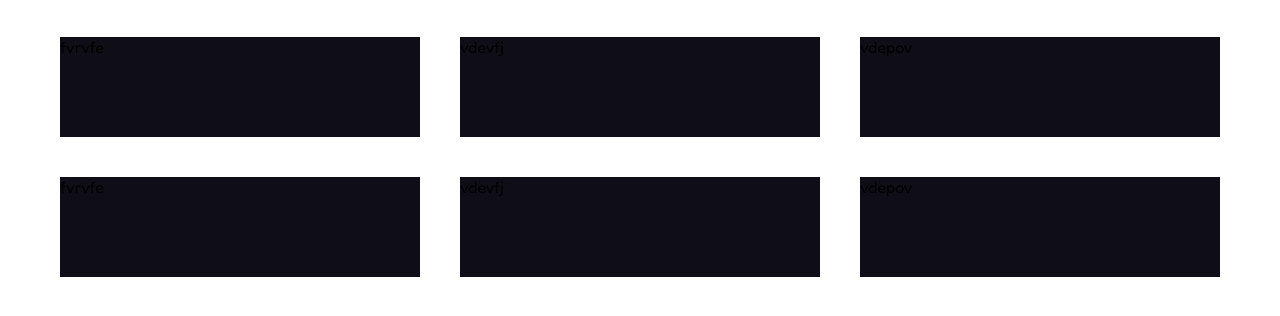
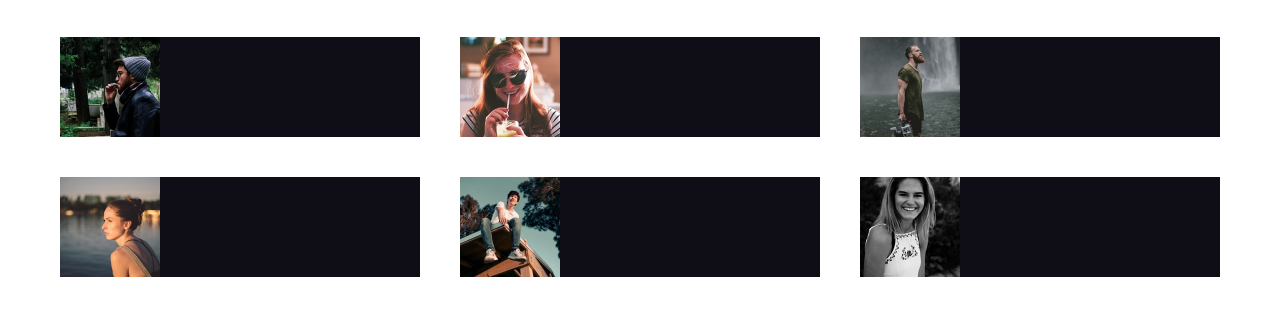
Before and after one commit to EnricoValente/html-css-float-cards, a plain HTML site: page index.html in a window 1280 px wide. Shown: the part 132-448 px from the top of the page. Drawn offline with Linux system fonts and the light colour scheme.

Commit message:
Aggiunta float immagini

```diff
--- a/css/style.css
+++ b/css/style.css
@@ -54,3 +54,9 @@ h1{
     height: 100px;
     margin-top: 40px;
 }
+
+img{
+    float: left;
+    height: 100px;
+    width: 100px;
+}
--- a/index.html
+++ b/index.html
@@ -32,17 +32,30 @@
 
                 <div class="column">
 
-                    <div class="box">fvrvfe</div>
+                    <div class="box">
 
-                    <div class="box">vdevfj</div>
+                        <img src="img/male1.png" alt="Designer">
+                    </div>
 
-                    <div class="box">vdepov</div>
+                    <div class="box">
+                        <img src="img/female1.png" alt="front-end developer">
+                    </div>
 
-                    <div class="box">fvrvfe</div>
+                    <div class="box">
+                        <img src="img/male2.png" alt="back-end developer">
+                    </div>
 
-                    <div class="box">vdevfj</div>
+                    <div class="box">
+                        <img src="img/female2.png" alt="SEO specialist">
+                    </div>
 
-                    <div class="box">vdepov</div>
+                    <div class="box">
+                        <img src="img/male3.png" alt="project manager">
+                    </div>
+
+                    <div class="box">
+                        <img src="img/female3.png" alt="analyst">
+                    </div>
 
                 </div>
 
```
